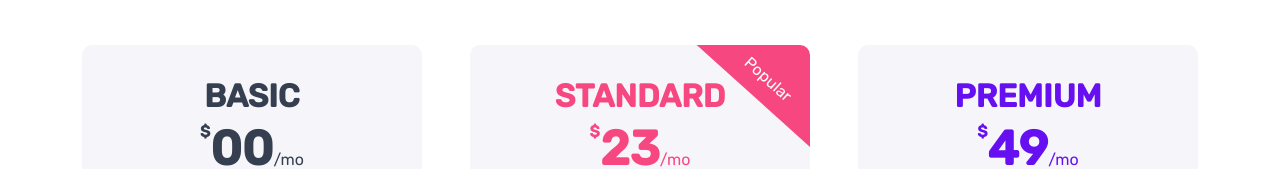
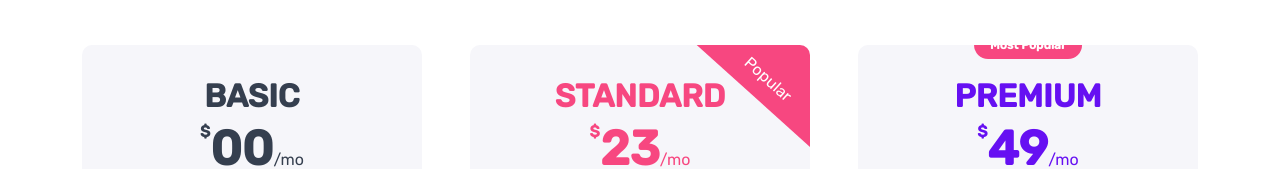
Before and after one commit to night2tl/test-website, a plain HTML site: page pricing.html in a window 1280 px wide. Shown: the part 816-985 px from the top of the page. Drawn offline with nearby package versions, Linux system fonts and the light colour scheme.

Commit message:
Add Most Popular badge to Premium pricing plan (#12)

```diff
--- a/pricing.html
+++ b/pricing.html
@@ -162,7 +162,8 @@
                         </div>
                     </div>
                     <div class="col-md-6 col-lg-6 col-xl-4 wow fadeInUp" data-wow-delay="0.5s">
-                        <div class="price-item bg-light rounded text-center">
+                        <div class="price-item bg-light rounded text-center position-relative">
+                            <span class="badge bg-primary rounded-pill position-absolute top-0 start-50 translate-middle px-3 py-2">Most Popular</span>
                             <div class="text-center text-secondary border-bottom d-flex flex-column justify-content-center p-4" style="width: 100%; height: 160px;">
                                 <p class="fs-2 fw-bold text-uppercase mb-0">Premium</p>
                                 <div class="d-flex justify-content-center">
```
